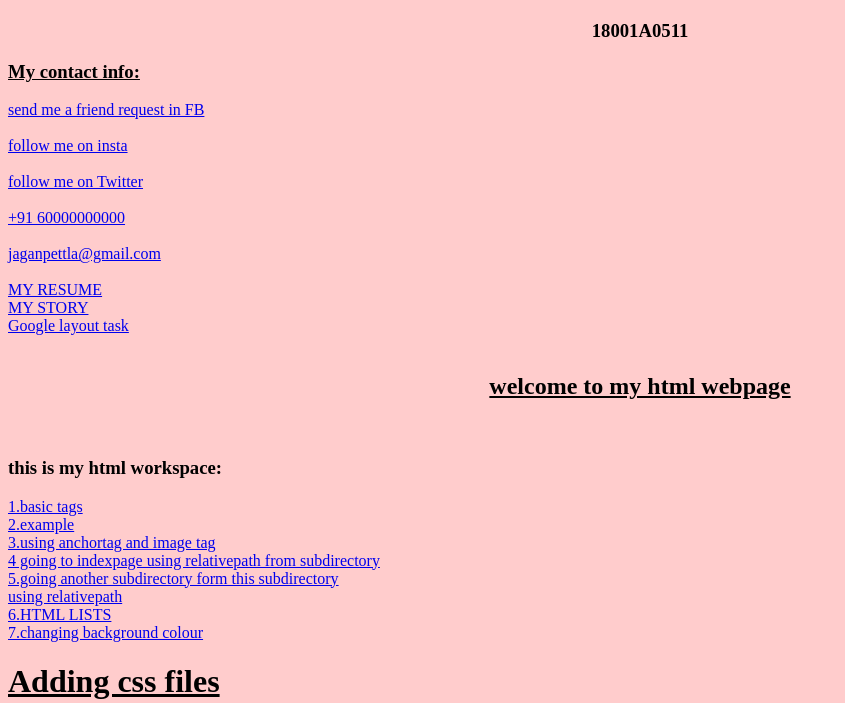
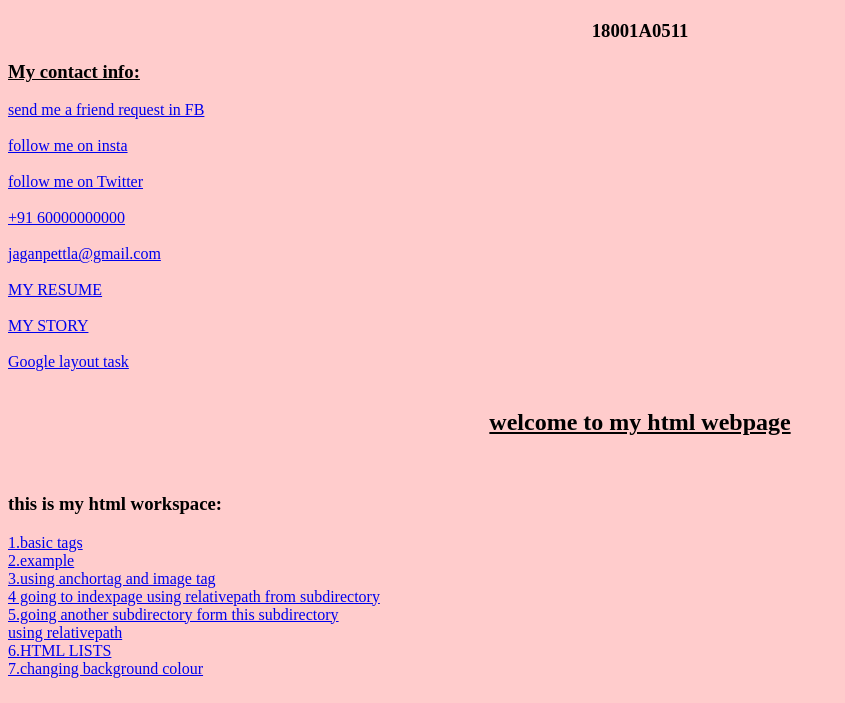
Before and after one commit to jaganpetala/wt-basics-01, a plain HTML site: page Index.html in a window 1280 px wide. Shown: the part 97-800 px from the top of the page, without its empty margins (0-845 px from the left). Drawn offline with Linux system fonts and the light colour scheme.

Commit message:
Update Index.html

```diff
--- a/Index.html
+++ b/Index.html
@@ -14,8 +14,8 @@
     <a href="https://twitter.com/Jaganthecrazy">follow me on Twitter</a><br /><br />
     <a href="tel://+916000000000">+91 60000000000</a><br /><br />
     <a href="mailto: jaganpettla@gmail.com">jaganpettla@gmail.com</a><br /><br />
-<a href="MyResume.html">MY RESUME</a><br/>
-<a href="story/story.html">MY STORY</a><br/>
+<a href="MyResume.html">MY RESUME</a><br/><br/>
+<a href="story/story.html">MY STORY</a><br/><br/>
 <a href="Table/table.html">Google layout task</a><br/>
 <br/>
 <H2 style="text-align: center;"><b><u>welcome to my html webpage</b></u></H2>
```
